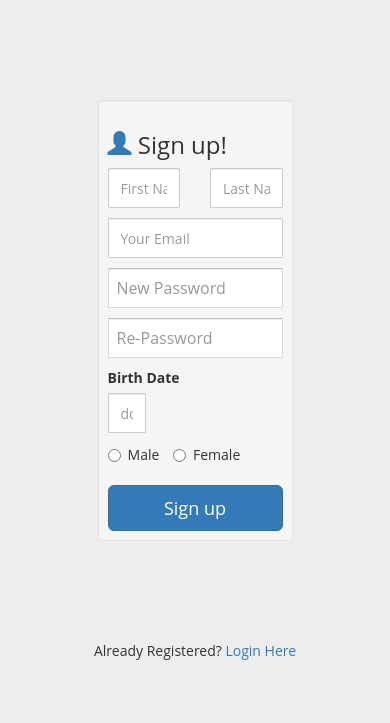
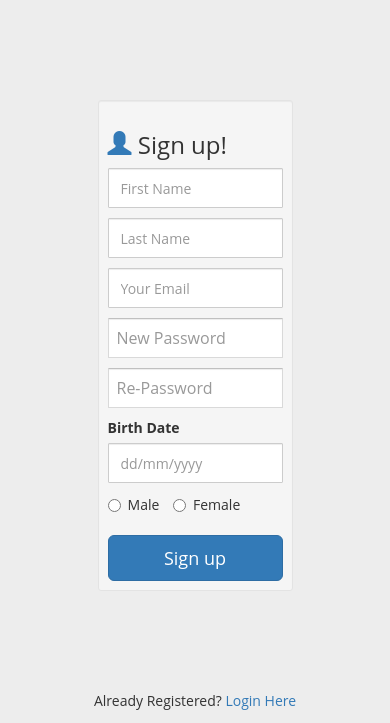
Before and after one commit to cttproject/web_cttproject, a PHP site: page /signup.php in a window 390 px wide. Shown: the top 723 px of the page. Run offline with PHP 8.4, Linux system fonts and the light colour scheme.

Commit message:
rubah design signup
design signup dibikin responsive

```diff
--- a/signup.php
+++ b/signup.php
@@ -69,13 +69,13 @@ if (isset($_POST['signup'])) {
             <h3><a href="#"><span class="glyphicon glyphicon-user"></span></a> Sign up!</h3>
             <form action="#" method="post" class="form" role="form">
             <div class="row">
-                <div class="col-xs-6 col-md-6">
+                <div class="col-md-6 col-sm-6">
                     <input class="form-control" name="firstname" placeholder="First Name" type="text"
                         required value="<?php if($error) echo $firstname; ?>">
 
                         <span class="text-danger"><?php if (isset($name_error)) echo $name_error; ?></span>
                 </div>
-                <div class="col-xs-6 col-md-6">
+                <div class="col-md-6 col-sm-6">
                     <input class="form-control" name="lastname" placeholder="Last Name" type="text" required />
                 </div>
             </div>
@@ -89,7 +89,7 @@ if (isset($_POST['signup'])) {
             <label for="">
                 Birth Date</label>
             <div class="row">
-                <div class="col-xs-4 col-md-4">
+                <div class="col-md-4 col-sm-4">
                     <input class="form-control"  type="datetime" id="example1" placeholder="dd/mm/yyyy">
                 </div>
 
```
